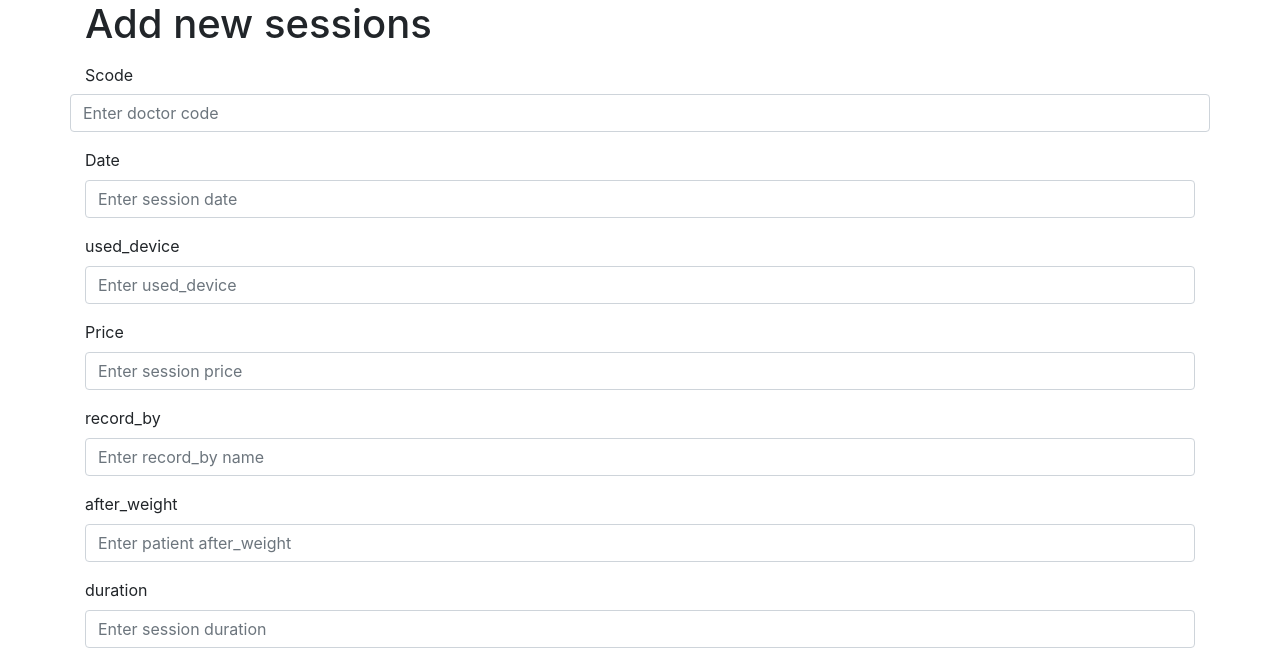
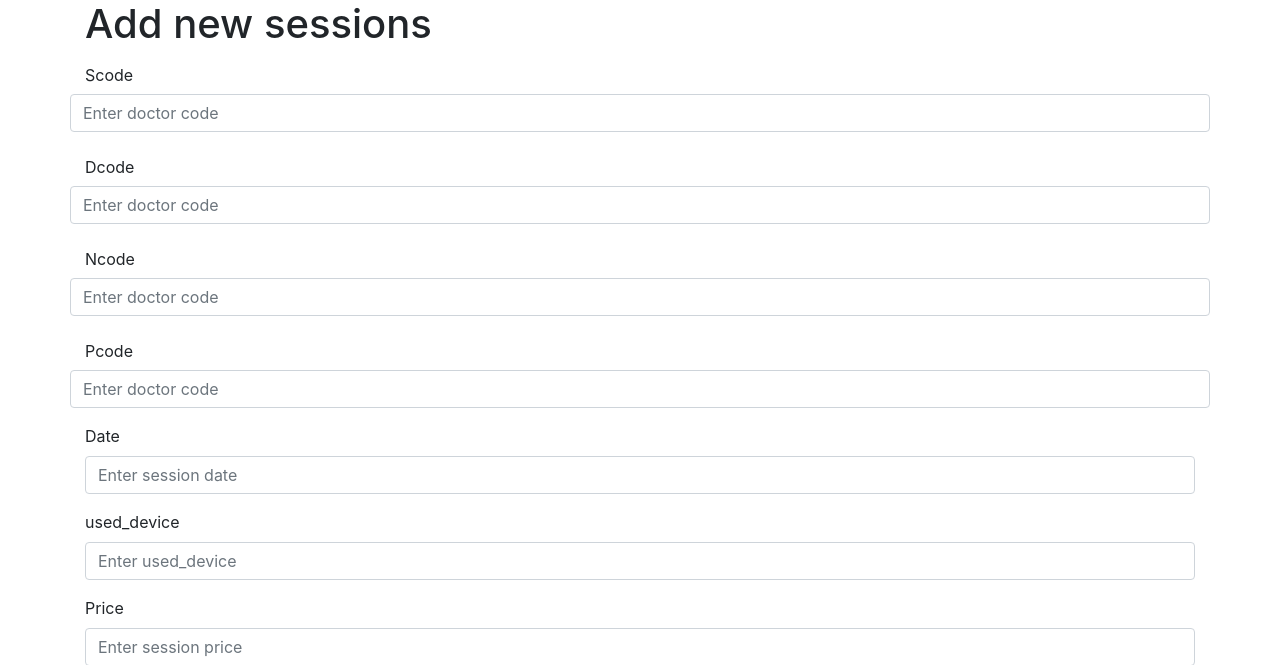
Before and after one commit to Ashar-Seif/HIS-project, a Flask app: page /addsession in a window 1280 px wide. Shown: the part 56-721 px from the top of the page. Run offline with Flask 2, Linux system fonts and the light colour scheme; some libraries are stand-ins or nearby versions.

Commit message:
Foreignkeys&access_level

```diff
--- a/server.py
+++ b/server.py
@@ -7,16 +7,16 @@ mydb = mysql.connector.connect(
   host="localhost",
   user="root",
   passwd="mysql",
-  database="Hemo"
+  database="Hemodialysis"
 )
 
 mycursor = mydb.cursor()
-mycursor.execute("CREATE TABLE IF NOT EXISTS Doctors(Dcode VARCHAR (255)  NOT NULL PRIMARY KEY,Fname VARCHAR(255),Mname VARCHAR(255),Lname VARCHAR(255),phone INT(14),mail VARCHAR(255) UNIQUE,Birth_date INT(14),Doctor_ID INT(28) UNIQUE,syndicate_number INT (28) UNIQUE,salary INT(11),gender VARCHAR(255),address text,jop_rank VARCHAR(255),image LONGBLOB)")
-mycursor.execute("CREATE TABLE IF NOT EXISTS nurses (Ncode VARCHAR (255) NOT NULL PRIMARY KEY,Fname VARCHAR(255),Mname VARCHAR(255),Lname VARCHAR(255),phone INT(14),mail VARCHAR(255)UNIQUE,Birth_Date INT(11),Nurse_ID INT(28)UNIQUE,syndicate_number INT (28) UNIQUE,salary INT(11),gender VARCHAR(255),address text,image LONGBLOB )")
-mycursor.execute("CREATE TABLE IF NOT EXISTS patients(Pcode VARCHAR (255) NOT NULL PRIMARY KEY,Fname VARCHAR(255),Mname VARCHAR(255),Lname VARCHAR(255),Numofsessions int(11),Daysofsessions text,Patient_ID INT(28)UNIQUE,phone INT(14),mail VARCHAR(255)UNIQUE,age INT(11),gender VARCHAR(255),address text,Dry_weight INT (11),Described_drugs text,SupD VARCHAR (255),FOREIGN KEY (SupD) REFERENCES doctors(Dcode))")
+mycursor.execute("CREATE TABLE IF NOT EXISTS Doctors(Dcode VARCHAR (255)  NOT NULL PRIMARY KEY,Fname VARCHAR(255),Mname VARCHAR(255),Lname VARCHAR(255),phone INT(14),mail VARCHAR(255) UNIQUE,Birth_date INT(14),Doctor_ID INT(50) UNIQUE,syndicate_number INT (50) UNIQUE,salary INT(11),gender VARCHAR(255),address text,jop_rank VARCHAR(255),access_level int (11),image LONGBLOB)")
+mycursor.execute("CREATE TABLE IF NOT EXISTS nurses (Ncode VARCHAR (255) NOT NULL PRIMARY KEY,Fname VARCHAR(255),Mname VARCHAR(255),Lname VARCHAR(255),phone INT(14),mail VARCHAR(255)UNIQUE,Birth_Date INT(11),Nurse_ID INT(50)UNIQUE,syndicate_number INT (50) UNIQUE,salary INT(11),gender VARCHAR(255),address text,access_level int (11),image LONGBLOB )")
+mycursor.execute("CREATE TABLE IF NOT EXISTS patients(Pcode VARCHAR (255) NOT NULL PRIMARY KEY,Fname VARCHAR(255),Mname VARCHAR(255),Lname VARCHAR(255),Numofsessions int(11),Daysofsessions text,Patient_ID INT(50)UNIQUE,phone INT(14),mail VARCHAR(255)UNIQUE,age INT(11),gender VARCHAR(255),address text,Dry_weight INT (11),Described_drugs text,access_level int (11),SupD VARCHAR (255),FOREIGN KEY (SupD) REFERENCES doctors(Dcode))")
 mycursor.execute("CREATE TABLE IF NOT EXISTS sessions (Scode VARCHAR (255) NOT NULL PRIMARY KEY,Date INT (11),used_device VARCHAR(255),price INT(11),record_by VARCHAR(255),after_weight INT (11),duration INT(11),taken_drugs text,complications text, dealing_with_complications text,comments text,P_code VARCHAR (255),D_code VARCHAR (255),N_code VARCHAR (255) ,FOREIGN KEY(P_code) REFERENCES patients(Pcode),FOREIGN KEY(D_code) REFERENCES doctors(Dcode),FOREIGN KEY(N_code) REFERENCES nurses(Ncode))")
 mycursor.execute("CREATE TABLE IF NOT EXISTS contact (name VARCHAR(255),email VARCHAR(255),subject VARCHAR(255),message text)")
-mycursor.execute("CREATE TABLE IF NOT EXISTS accounts (id INT(11) NOT NULL AUTO_INCREMENT PRIMARY KEY,fullname VARCHAR(255) NOT NULL,username VARCHAR(255) NOT NULL,password VARCHAR(255) NOT NULL,email VARCHAR(255) NOT NULL)")
+mycursor.execute("CREATE TABLE IF NOT EXISTS accounts (id INT(11) NOT NULL AUTO_INCREMENT PRIMARY KEY,fullname VARCHAR(255) NOT NULL,username VARCHAR(255) NOT NULL,password VARCHAR(255) NOT NULL ,email VARCHAR(255) NOT NULL,access_level int (11))")
 
 app = Flask(__name__,template_folder='template')
 app.secret_key = 'team13'
@@ -48,8 +48,9 @@ def adddoctor():
       Syndicate_number= request.form['Syndicate_number']
       address= request.form['address']
       Job_rank= request.form['Job_rank']
-      sql = "INSERT INTO doctors ( Dcode,Fname,Mname,Lname,phone,mail,Birth_date,Doctor_ID,Syndicate_number,salary,gender,address,jop_rank) VALUES (%s, %s, %s,%s, %s, %s,%s, %s, %s,%s,%s, %s,%s)"
-      val = (Dcode,Fname,Mname,Lname,phone,mail,BD,Doctor_ID,Syndicate_number,Salary,gender,address,Job_rank)
+      access_level=2
+      sql = "INSERT INTO doctors ( Dcode,Fname,Mname,Lname,phone,mail,Birth_date,Doctor_ID,Syndicate_number,salary,gender,address,jop_rank,access_level) VALUES (%s, %s, %s,%s, %s, %s,%s, %s, %s,%s,%s, %s,%s,%s)"
+      val = (Dcode,Fname,Mname,Lname,phone,mail,BD,Doctor_ID,Syndicate_number,Salary,gender,address,Job_rank,access_level)
       mycursor.execute(sql, val)
       mydb.commit()
       return render_template('index.html')
@@ -84,9 +85,10 @@ def addpatient():
     address = request.form["address"]
     Dry_weight= request.form["Dry_weight"]
     Described_drugs=request.form["Described_drugs"]
-    #SupD=request.form["SupD"]
-    sql = 'INSERT INTO patients (Pcode,Fname,Mname,Lname,Numofsessions,Daysofsessions,Patient_ID,phone,mail,age,gender,address,Dry_weight,Described_drugs) VALUES (%s,%s,%s,%s,%s,%s,%s,%s,%s,%s,%s,%s,%s,%s)'
-    val = (Pcode,Fname,Mname,Lname,Numofsessions,Daysofsessions,Patient_ID,phone,mail,age,gender,address,Dry_weight,Described_drugs)
+    access_level=3
+    SupD=request.form["SupD"]
+    sql = 'INSERT INTO patients (Pcode,SupD,Fname,Mname,Lname,Numofsessions,Daysofsessions,Patient_ID,phone,mail,age,gender,address,Dry_weight,Described_drugs,access_level) VALUES (%s,%s,%s,%s,%s,%s,%s,%s,%s,%s,%s,%s,%s,%s,%s,%s)'
+    val = (Pcode,SupD,Fname,Mname,Lname,Numofsessions,Daysofsessions,Patient_ID,phone,mail,age,gender,address,Dry_weight,Described_drugs,access_level)
     mycursor.execute(sql, val)
     mydb.commit()
     return render_template('index.html')
@@ -124,9 +126,10 @@ def addnurse():
     address = request.form["address"]
     gender=request.form["gender"]
     syndicate_number=request.form["Syndicate_number"]
-    sql = 'INSERT INTO nurses (Ncode,Fname,Mname,Lname,phone,mail,Birth_Date,Nurse_ID,salary,address,gender,syndicate_number) VALUES ( %s,%s,%s,%s,%s,%s,%s,%s,%s,%s,%s,%s)'
-    val = (Ncode,Fname,Mname,Lname,phone,mail,Birth_Date,Nurse_ID,salary,address,gender,syndicate_number)
-    mycursor.execute(sql, val)
+    access_level=4
+    sql = 'INSERT INTO nurses (Ncode,Fname,Mname,Lname,phone,mail,Birth_Date,Nurse_ID,salary,address,gender,syndicate_number,access_level) VALUES ( %s,%s,%s,%s,%s,%s,%s,%s,%s,%s,%s,%s,%s)'
+    val = (Ncode,Fname,Mname,Lname,phone,mail,Birth_Date,Nurse_ID,salary,address,gender,syndicate_number,access_level)
+    mycursor.execute(sql,val)
     mydb.commit()
     return render_template('index.html')
    else:
@@ -148,6 +151,9 @@ def viewnurse():
 def addsession():
    if request.method == 'POST': ##check if there is post data
       Scode=request.form['Scode']
+      Dcode=request.form['Dcode']
+      Ncode=request.form['Ncode']
+      Pcode=request.form['Pcode']
       Date= request.form['Date']
       used_device = request.form['used_device']
       Price = request.form['Price']
@@ -158,9 +164,9 @@ def addsession():
       complications= request.form['complications']
       dealing_with_complications= request.form['dealing_with_complications']
       comments= request.form['comments']
-      sql = "INSERT INTO sessions (Scode,Date,used_device,price,record_by,after_weight,duration,taken_drugs,complications,dealing_with_complications,comments) VALUES (%s, %s, %s,%s, %s, %s,%s, %s, %s,%s,%s)"
-      val = (Scode,Date,used_device,Price,record_by,after_weight,duration,taken_drugs,complications,dealing_with_complications,comments)
-      mycursor.execute(sql, val)
+      sql = "INSERT INTO sessions (Scode,D_code,P_code,N_code,Date,used_device,price,record_by,after_weight,duration,taken_drugs,complications,dealing_with_complications,comments) VALUES (%s, %s, %s,%s, %s, %s,%s, %s, %s,%s,%s,%s, %s, %s )"
+      val = (Scode,Dcode,Pcode,Ncode,Date,used_device,Price,record_by,after_weight,duration,taken_drugs,complications,dealing_with_complications,comments)
+      mycursor.execute(sql,val)
       mydb.commit()
       return render_template('index.html')
    else:
@@ -213,6 +219,7 @@ def register():
         username = request.form['username']
         password = request.form['password']
         email = request.form['email']
+        access_level=1
         mycursor.execute('SELECT * FROM accounts WHERE username = %s', (username, ))
         account = mycursor.fetchone()
         if account:
@@ -225,8 +232,8 @@ def register():
             msg = 'Please fill out the form !'
         else:
             #mycursor.execute('INSERT INTO accounts VALUES (NULL, % s, % s, % s, % s)', (fullname, username, password, email))
-            sql = 'INSERT INTO accounts (id, fullname, username, password, email) VALUES (NULL, %s, %s, %s, %s)'
-            val = (fullname, username, password, email)
+            sql = 'INSERT INTO accounts (id, fullname, username, password, email,access_level) VALUES (NULL, %s, %s, %s, %s,%s)'
+            val = (fullname, username, password, email,access_level)
 
             mycursor.execute(sql, val)
             mydb.commit()
--- a/template/addpatient.html
+++ b/template/addpatient.html
@@ -40,6 +40,11 @@
             <div class="mb-3 row">
                 <label for="inputPassword" class="col-sm-2 col-form-label">Pcode</label>
                 <input name="Pcode" type="password" class="form-control" id="inputPassword" placeholder="Enter patient code">
+            </div>
+
+            <div class="mb-3 row">
+                <label for="inputPassword" class="col-sm-2 col-form-label">SupD</label>
+                <input name="SupD" type="password" class="form-control" id="inputPassword" placeholder="Enter patient code">
             </div>
 
             <div class="row g-3">
--- a/template/addsession.html
+++ b/template/addsession.html
@@ -48,7 +48,18 @@
                 <input name="Scode" type="password" class="form-control" id="inputPassword" placeholder="Enter doctor code">
             </div>
 
-
+            <div class="mb-3 row">
+                <label for="inputPassword" class="col-sm-2 col-form-label">Dcode</label>
+                <input name="Dcode" type="password" class="form-control" id="inputPassword" placeholder="Enter doctor code">
+            </div>
+            <div class="mb-3 row">
+                <label for="inputPassword" class="col-sm-2 col-form-label">Ncode</label>
+                <input name="Ncode" type="password" class="form-control" id="inputPassword" placeholder="Enter doctor code">
+            </div>
+            <div class="mb-3 row">
+                <label for="inputPassword" class="col-sm-2 col-form-label">Pcode</label>
+                <input name="Pcode" type="password" class="form-control" id="inputPassword" placeholder="Enter doctor code">
+            </div>
             <div class="form-group">
                 <label for="sessdateinput">Date</label>
                 <input name="Date" type="number" class="form-control" id="idinput" placeholder="Enter session date">
--- a/template/viewdoctor.html
+++ b/template/viewdoctor.html
@@ -18,6 +18,7 @@
             <th scope="col">gender</th>
             <th scope="col">address</th>
             <th scope="col">jop_rank</th>
+            <th scope="col">access_level</th>
         </tr>
     </thead>
 
@@ -38,6 +39,7 @@
             <td>{{data.10}}</td>
             <td>{{data.11}}</td>
             <td>{{data.12}}</td>
+            <td>{{data.13}}</td>
 
         </tr>
         {% endfor %}
--- a/template/viewnurse.html
+++ b/template/viewnurse.html
@@ -17,6 +17,7 @@
             <th scope="col">salary</th>
             <th scope="col">gender</th>
             <th scope="col">address</th>
+            <th scope="col">access_level</th>
         </tr>
     </thead>
 
@@ -36,6 +37,7 @@
             <td>{{data.9}}</td>
             <td>{{data.10}}</td>
             <td>{{data.11}}</td>
+            <td>{{data.12}}</td>
 
         </tr>
         {% endfor %}
--- a/template/viewpatient.html
+++ b/template/viewpatient.html
@@ -19,6 +19,7 @@
             <th scope="col">address</th>
             <th scope="col">Dry_weight</th>
             <th scope="col">Described_drugs</th>
+            <th scope="col">access_level</th>
             <th scope="col">SupD</th>
         </tr>
     </thead>
@@ -42,6 +43,7 @@
             <td>{{data.12}}</td>
             <td>{{data.13}}</td>
             <td>{{data.14}}</td>
+            <td>{{data.15}}</td>
         </tr>
         {% endfor %}
     </tbody>
```
